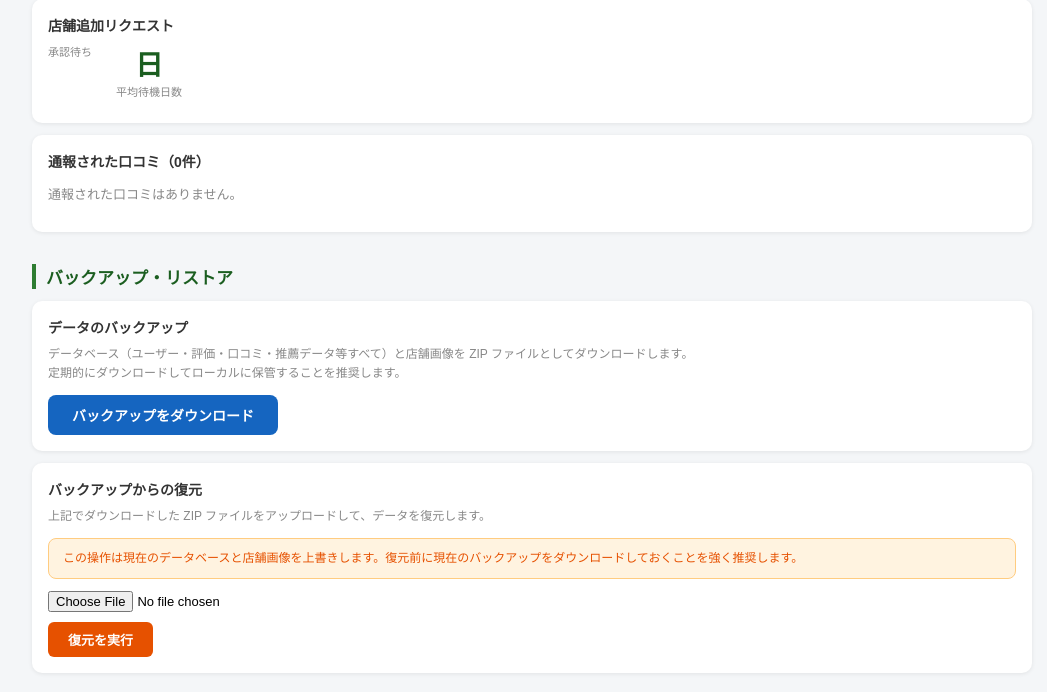
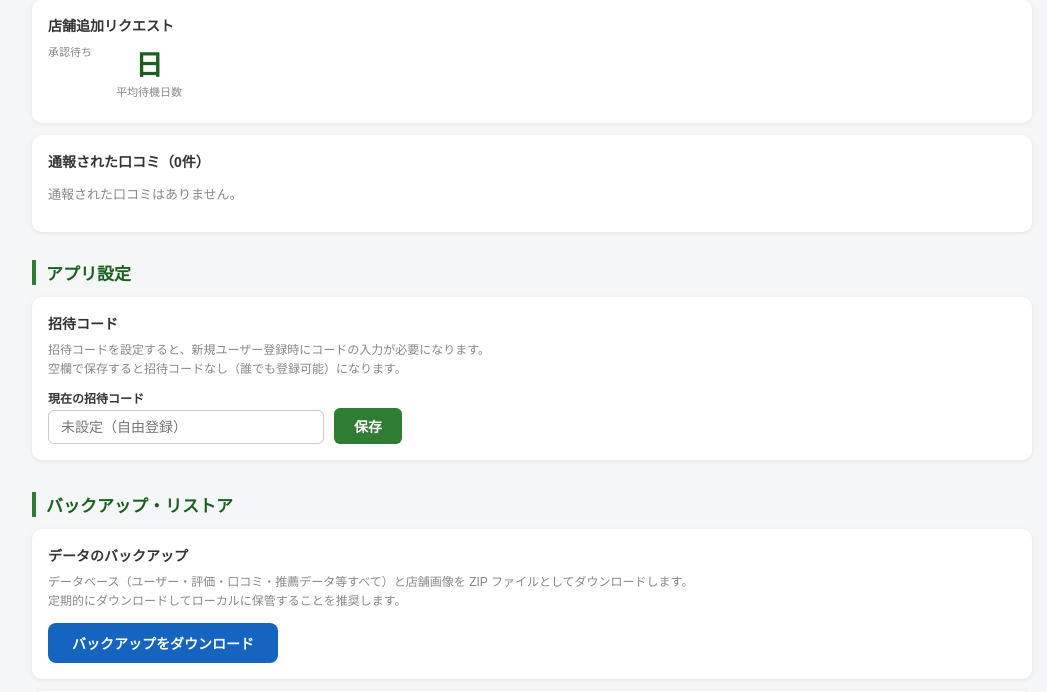
Before and after one commit to munetomoando/story04, a Python web app: template templates/admin_dashboard.html in a window 1280 px wide. Shown: the part 772-1464 px from the top of the page, without its empty margins (108-1155 px from the left). Before the commit the page ends 1429 px from the top, so only its background shows below. Run offline with Jinja, Linux system fonts and the light colour scheme; the template is opened without the code that fills it, so the values that code supplies are empty.

Commit message:
Add invite code management to admin dashboard
- Load invite code from file (DATA_DIR/.invite_code) as fallback
  when INVITE_CODE env var is not set
- POST /admin/set_invite_code: set, change, or clear invite code
  from admin dashboard (persisted to file)
- Dashboard UI: 'アプリ設定' section with current invite code
  display, text input, and save button
- Empty value clears the code (free registration mode)
- Success banner shown after update

Co-Authored-By: Claude Opus 4.6 (1M context) <noreply@anthropic.com>

```diff
--- a/templates/admin_dashboard.html
+++ b/templates/admin_dashboard.html
@@ -228,6 +228,28 @@
     <p style="color:#888;font-size:13px;">通報された口コミはありません。</p>
     {% endif %}
   </div>
+  <!-- ===== アプリ設定 ===== -->
+  <div class="section-title">アプリ設定</div>
+  {% if request.query_params.get('invite_updated') %}
+  <div class="alert-banner success" style="margin-bottom:12px;">招待コードを更新しました。</div>
+  {% endif %}
+  <div class="ops-card">
+    <div class="ops-title">招待コード</div>
+    <div style="font-size:12px;color:#888;margin-bottom:10px;line-height:1.6;">
+      招待コードを設定すると、新規ユーザー登録時にコードの入力が必要になります。<br>
+      空欄で保存すると招待コードなし（誰でも登録可能）になります。
+    </div>
+    <form method="post" action="/admin/set_invite_code" style="display:flex;gap:10px;align-items:flex-end;flex-wrap:wrap;">
+      <input type="hidden" name="csrf_token" value="{{ csrf_token }}">
+      <div>
+        <label style="font-size:12px;font-weight:bold;color:#333;display:block;margin-bottom:4px;">現在の招待コード</label>
+        <input type="text" name="invite_code" value="{{ invite_code }}" placeholder="未設定（自由登録）"
+               style="padding:8px 12px;border:1px solid #ccc;border-radius:6px;font-size:14px;width:250px;">
+      </div>
+      <button type="submit" style="background:#2e7d32;color:white;border:none;padding:8px 20px;border-radius:6px;font-size:14px;font-weight:bold;cursor:pointer;">保存</button>
+    </form>
+  </div>
+
   <!-- ===== バックアップ・リストア ===== -->
   <div class="backup-section">
     <div class="section-title">バックアップ・リストア</div>
```
Also changed, not shown: app.py (+24 -0 lines).
